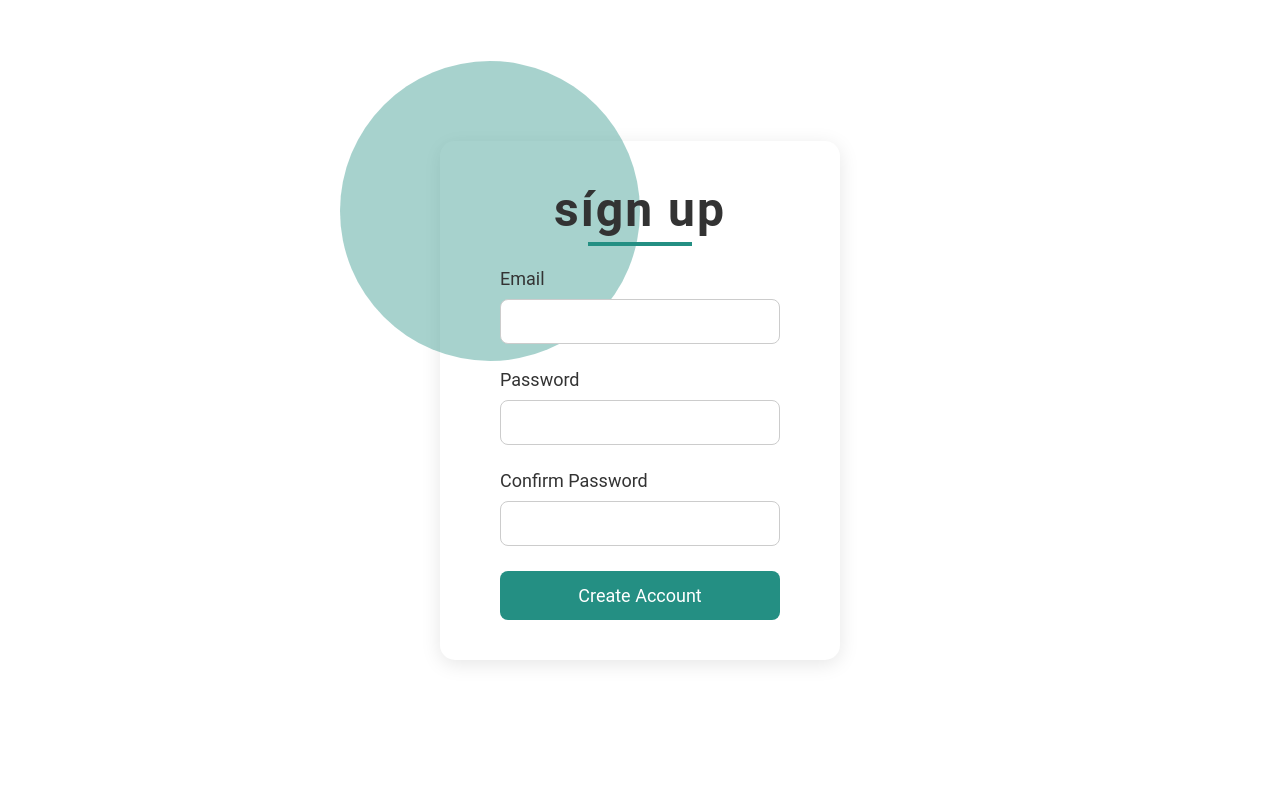
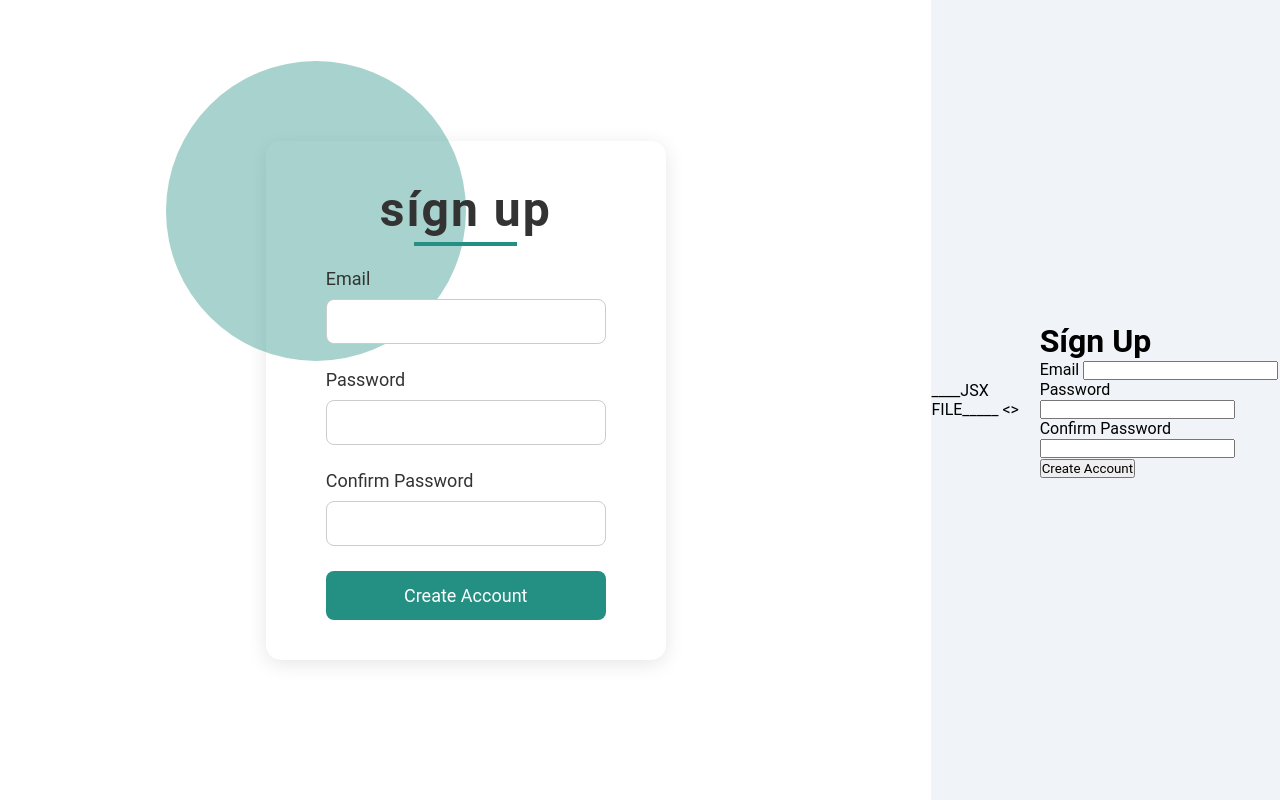
Before and after one commit to praveen24sriv/Hack, a plain HTML site: page signup/index.html in a window 1280 px wide. Drawn offline with Linux system fonts and the light colour scheme.

Commit message:
Update index.html

```diff
--- a/signup/index.html
+++ b/signup/index.html
@@ -30,3 +30,35 @@
     </div>
 </body>
 </html>
+
+
+____JSX FILE_____
+
+<>
+  <meta charSet="UTF-8" />
+  <meta name="viewport" content="width=device-width, initial-scale=1.0" />
+  <title>Signup Page</title>
+  <link rel="stylesheet" href="style.css" />
+  <div className="login-container">
+    <div className="login-box">
+      <h1 className="login-header">Sígn Up</h1>
+      <form>
+        <div className="input-field">
+          <label htmlFor="username">Email</label>
+          <input type="text" id="username" name="username" />
+        </div>
+        <div className="input-field">
+          <label htmlFor="password">Password</label>
+          <input type="password" id="password" name="password" />
+        </div>
+        <div className="input-field">
+          <label htmlFor="password">Confirm Password</label>
+          <input type="password" id="password" name="password" />
+        </div>
+        <button type="submit" className="login-btn">
+          Create Account
+        </button>
+      </form>
+    </div>
+  </div>
+</>
```
